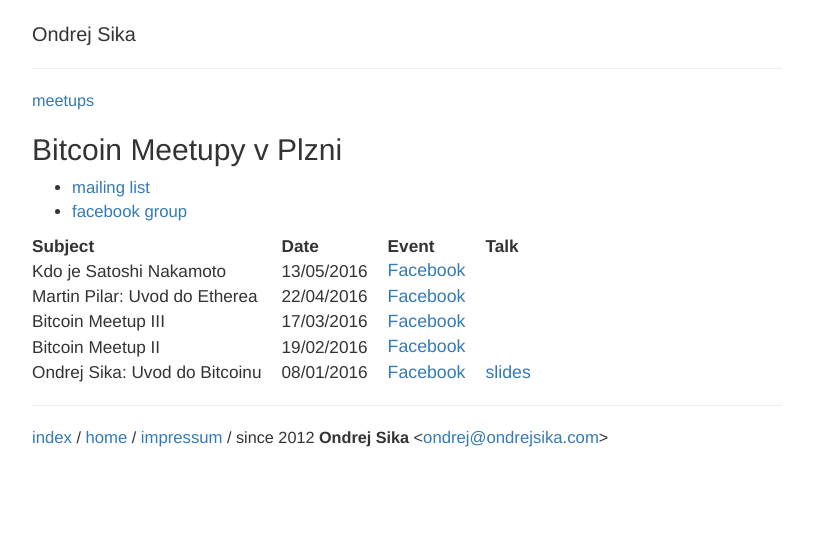
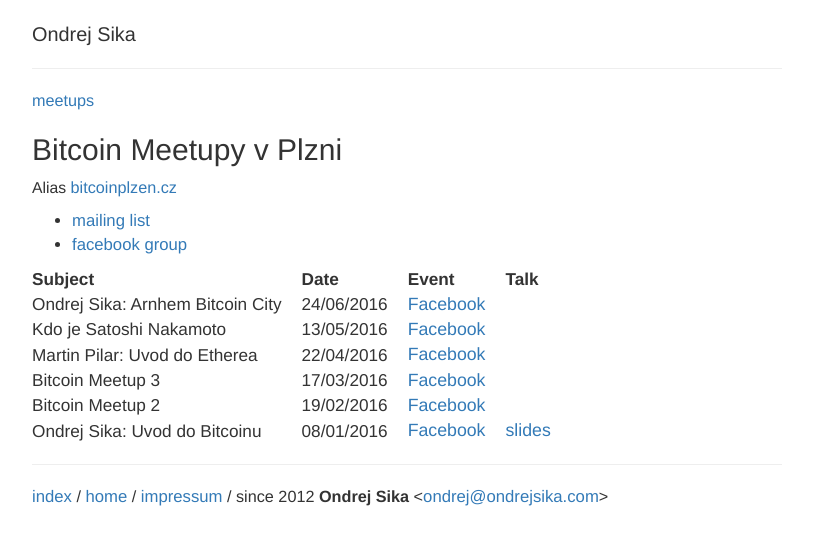
Before and after one commit to ondrejsika/ondrejsika.com, a Jekyll site: the page built from meetups/bitcoin-plzen/index.md, in a window 1280 px wide. Shown: the top 545 px of the page, without its empty margins (233-1046 px from the left). Built offline with Jekyll 4.4.1, drawn with Linux system fonts in a browser that asks for light colours; comment, search, counter and statistics services are not loaded.

Commit message:
meetups.bitcoin - add 6th meetup

```diff
--- a/meetups/bitcoin-plzen/index.md
+++ b/meetups/bitcoin-plzen/index.md
@@ -6,6 +6,8 @@
 [meetups](..)
 
 ## {{ page.title }}
+
+Alias [bitcoinplzen.cz](http://bitcoinplzen.cz)
 
 - [mailing list](http://eepurl.com/bQ0m0b)
 - [facebook group](https://www.facebook.com/groups/bitcoinplzen/)
@@ -22,6 +24,16 @@
 </th><th>
 Talk
 </th></tr>
+
+<tr id="meetup-6"><td>
+Ondrej Sika: Arnhem Bitcoin City
+</td><td>
+24/06/2016
+</td><td>
+<a href="https://www.facebook.com/events/544249079094264">Facebook</a>
+</td><td>
+</td></tr>
+
 
 <tr id="meetup-5"><td>
 Kdo je Satoshi Nakamoto
@@ -42,7 +54,7 @@
 </td></tr>
 
 <tr id="meetup-3"><td>
-Bitcoin Meetup III
+Bitcoin Meetup 3
 </td><td>
 17/03/2016
 </td><td>
@@ -51,7 +63,7 @@
 </td></tr>
 
 <tr id="meetup-2"><td>
-Bitcoin Meetup II
+Bitcoin Meetup 2
 </td><td>
 19/02/2016
 </td><td>
```
